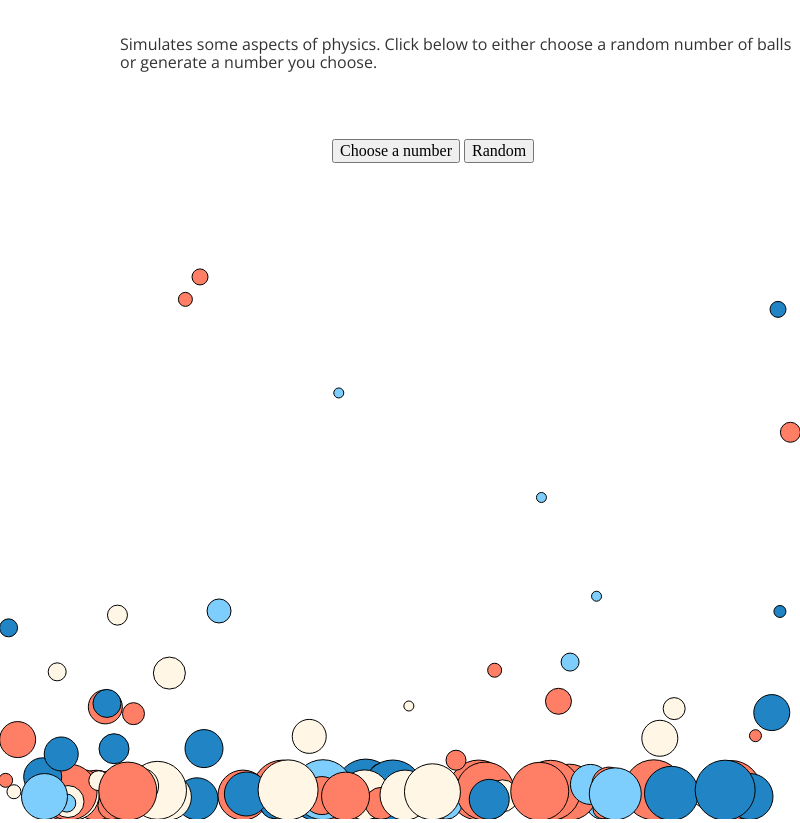
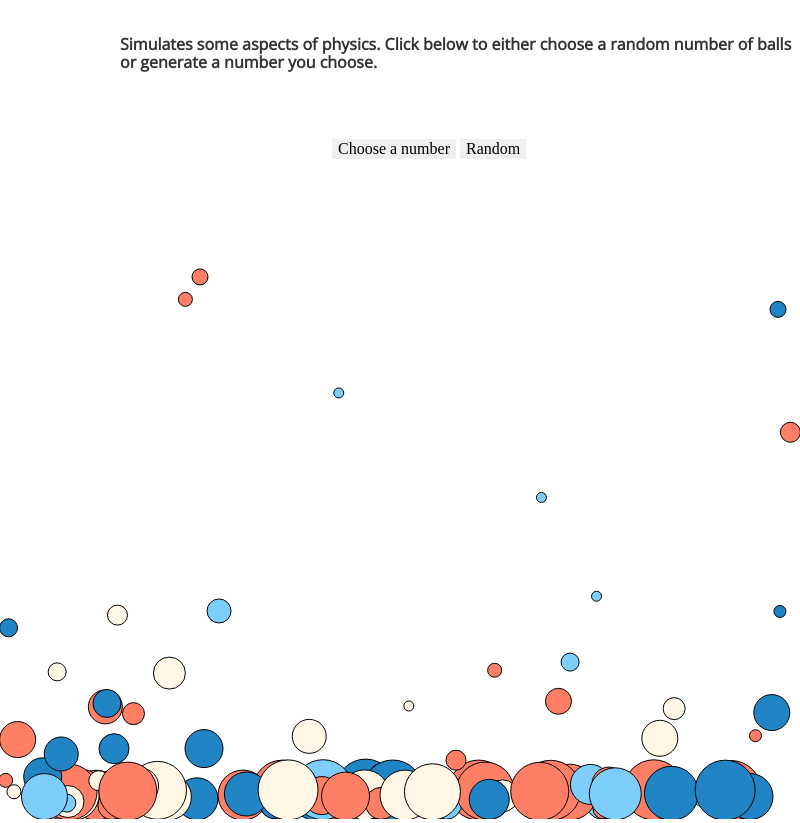
Before and after one commit to HackintoshwithUbuntu/electron, an Electron app: page bouncy_ball/index.html in a window 800 px wide. Shown: the part 61-884 px from the top of the page. Drawn offline with nearby package versions, Linux system fonts and the light colour scheme.

Commit message:
improved buttons

```diff
--- a/bouncy_ball/index.html
+++ b/bouncy_ball/index.html
@@ -14,11 +14,11 @@
 <body style="background-color: aquamarine;">
   <!-- The intro title screen -->
   <h1 style="text-align: center; color: red;">Physics Simulator</h1>
-  <p style="position: absolute; top: 10%; left: 15%;">Simulates some aspects of physics. Click below to either choose a
+  <p style="position: absolute; top: 10%; left: 15%; font-weight: bold  ;">Simulates some aspects of physics. Click below to either choose a
     random number of balls or generate a number you choose.</p>
 
   <!-- Buttons on intro screen -->
-  <div class="button">
+  <div class="buttonArea">
     <button id="choose">Choose a number</button>
     <button id="random">Random</button>
   </div>
--- a/bouncy_ball/style.css
+++ b/bouncy_ball/style.css
@@ -11,11 +11,14 @@ p {
   font-family: 'Open Sans', sans-serif;
 }
 
-.button {
-  border: none;
-  cursor: pointer;
-  text-align: center;
+/* Styling the buttons */
+.buttonArea {
   position: absolute;
   left: 41.5%;
   top: 25%
 }
+
+.buttonArea > * {
+  cursor: pointer;
+  border: none;
+}
```
